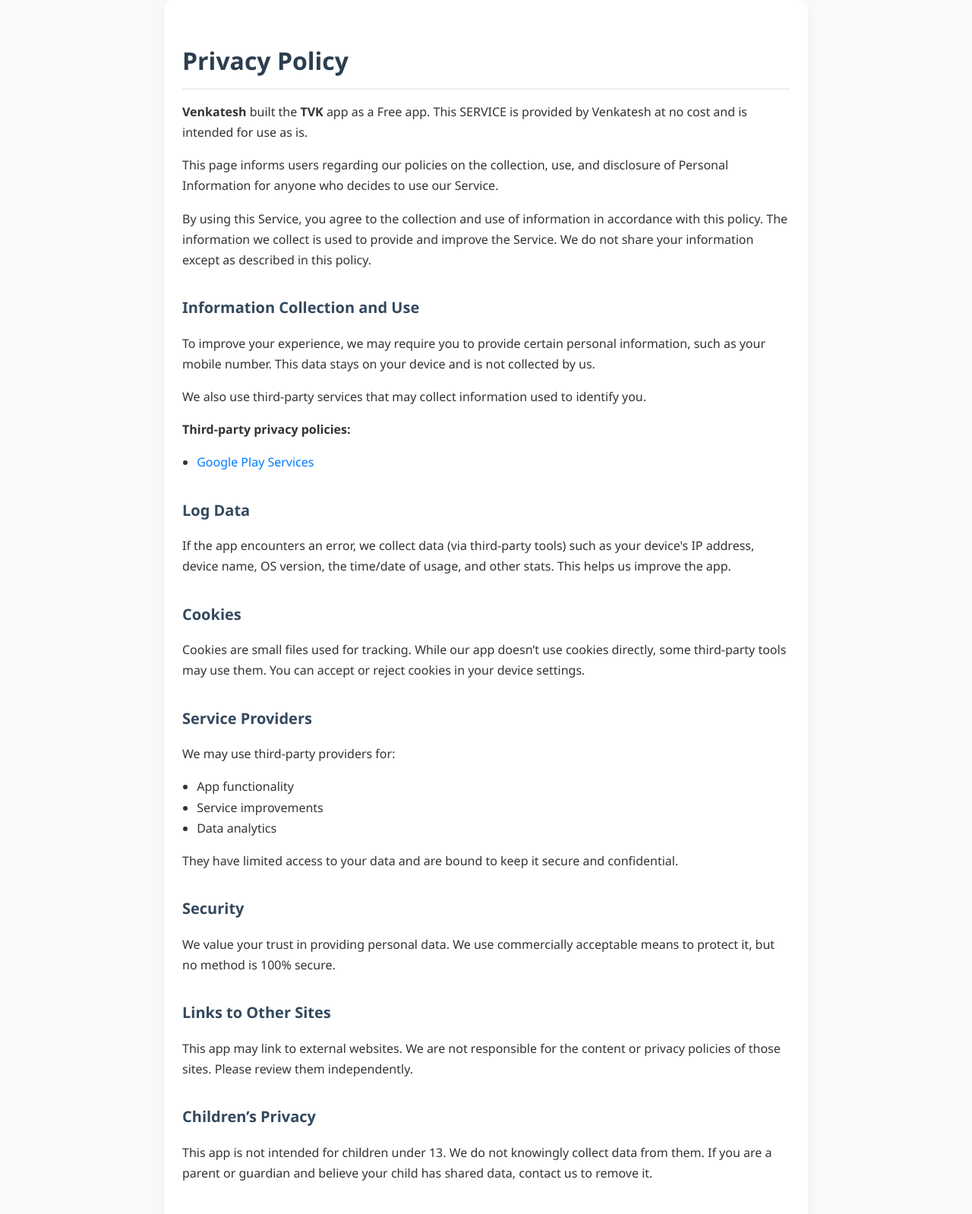
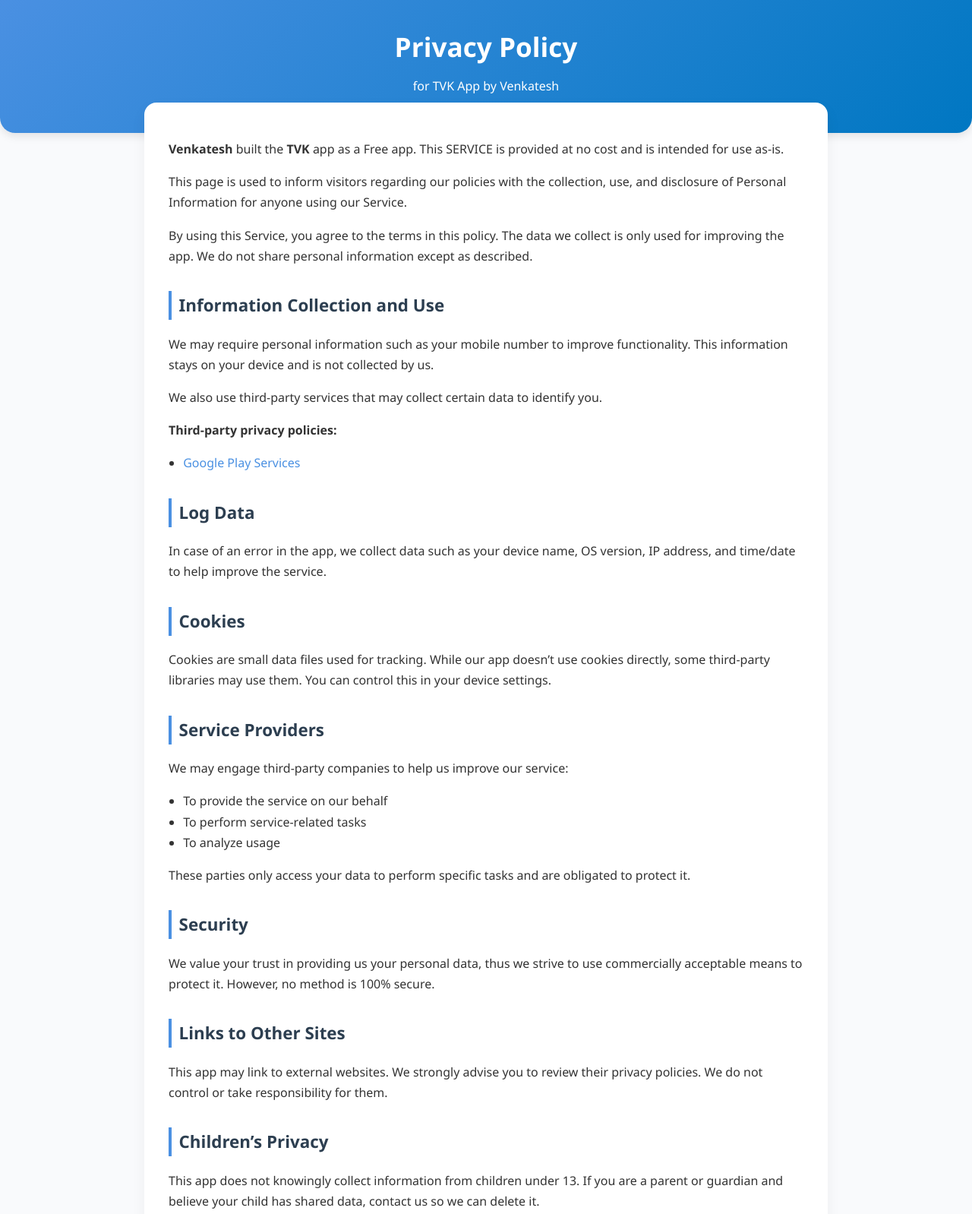
Before and after one commit to venki1410/privacy-policy, a plain HTML site: page index.html in a window 1280 px wide. Shown: the top 1598 px of the page at 76% size. Drawn offline with Linux system fonts and the light colour scheme.

Commit message:
Update index.html

```diff
--- a/index.html
+++ b/index.html
@@ -5,39 +5,57 @@
   <meta name="viewport" content="width=device-width, initial-scale=1.0"/>
   <title>Privacy Policy – TVK App</title>
   <style>
+    :root {
+      --bg: #f9fafc;
+      --card-bg: #ffffff;
+      --text: #333;
+      --primary: #4a90e2;
+      --accent: #2c3e50;
+    }
+
+    * {
+      box-sizing: border-box;
+    }
+
     body {
-      font-family: 'Segoe UI', Tahoma, Geneva, Verdana, sans-serif;
-      background-color: #f8f9fa;
-      color: #333;
-      line-height: 1.7;
       margin: 0;
       padding: 0;
+      font-family: "Segoe UI", Tahoma, Geneva, Verdana, sans-serif;
+      background: var(--bg);
+      color: var(--text);
+      line-height: 1.7;
+    }
+
+    header {
+      background: linear-gradient(135deg, #4a90e2, #0077c2);
+      color: white;
+      padding: 2rem 1.5rem;
+      text-align: center;
+      border-bottom-left-radius: 20px;
+      border-bottom-right-radius: 20px;
+      box-shadow: 0 4px 12px rgba(0, 0, 0, 0.1);
+    }
+
+    header h1 {
+      margin: 0;
+      font-size: 2.2rem;
     }
 
     .container {
-      max-width: 800px;
-      margin: 0 auto;
-      padding: 2rem 1.5rem;
-      background-color: #fff;
-      box-shadow: 0 4px 12px rgba(0, 0, 0, 0.05);
-      border-radius: 12px;
-    }
-
-    h1, h2 {
-      color: #2c3e50;
-    }
-
-    h1 {
-      font-size: 2rem;
-      margin-bottom: 1rem;
-      border-bottom: 2px solid #eee;
-      padding-bottom: 0.5rem;
+      max-width: 900px;
+      margin: -40px auto 2rem auto;
+      padding: 2rem;
+      background-color: var(--card-bg);
+      border-radius: 16px;
+      box-shadow: 0 8px 20px rgba(0, 0, 0, 0.05);
     }
 
     h2 {
       margin-top: 2rem;
-      font-size: 1.25rem;
-      color: #34495e;
+      font-size: 1.4rem;
+      color: var(--accent);
+      border-left: 4px solid var(--primary);
+      padding-left: 0.6rem;
     }
 
     ul {
@@ -45,7 +63,7 @@
     }
 
     a {
-      color: #007bff;
+      color: var(--primary);
       text-decoration: none;
     }
 
@@ -55,40 +73,43 @@
 
     .footer {
       font-size: 0.9rem;
-      color: #666;
-      margin-top: 2rem;
-      border-top: 1px solid #ddd;
-      padding-top: 1rem;
+      text-align: center;
+      padding: 1rem 0;
+      color: #888;
     }
 
     @media (max-width: 600px) {
-      .container {
-        padding: 1.5rem 1rem;
+      header h1 {
+        font-size: 1.6rem;
       }
 
-      h1 {
-        font-size: 1.5rem;
+      .container {
+        margin: -30px 1rem 2rem 1rem;
+        padding: 1.5rem;
       }
 
       h2 {
-        font-size: 1.1rem;
+        font-size: 1.2rem;
       }
     }
   </style>
 </head>
 <body>
+  <header>
+    <h1>Privacy Policy</h1>
+    <p style="margin-top: 0.5rem; font-size: 1rem;">for TVK App by Venkatesh</p>
+  </header>
+
   <div class="container">
-    <h1>Privacy Policy</h1>
-    <p><strong>Venkatesh</strong> built the <strong>TVK</strong> app as a Free app. This SERVICE is provided by Venkatesh at no cost and is intended for use as is.</p>
+    <p><strong>Venkatesh</strong> built the <strong>TVK</strong> app as a Free app. This SERVICE is provided at no cost and is intended for use as-is.</p>
 
-    <p>This page informs users regarding our policies on the collection, use, and disclosure of Personal Information for anyone who decides to use our Service.</p>
+    <p>This page is used to inform visitors regarding our policies with the collection, use, and disclosure of Personal Information for anyone using our Service.</p>
 
-    <p>By using this Service, you agree to the collection and use of information in accordance with this policy. The information we collect is used to provide and improve the Service. We do not share your information except as described in this policy.</p>
+    <p>By using this Service, you agree to the terms in this policy. The data we collect is only used for improving the app. We do not share personal information except as described.</p>
 
     <h2>Information Collection and Use</h2>
-    <p>To improve your experience, we may require you to provide certain personal information, such as your mobile number. This data stays on your device and is not collected by us.</p>
-
-    <p>We also use third-party services that may collect information used to identify you.</p>
+    <p>We may require personal information such as your mobile number to improve functionality. This information stays on your device and is not collected by us.</p>
+    <p>We also use third-party services that may collect certain data to identify you.</p>
 
     <strong>Third-party privacy policies:</strong>
     <ul>
@@ -96,40 +117,39 @@
     </ul>
 
     <h2>Log Data</h2>
-    <p>If the app encounters an error, we collect data (via third-party tools) such as your device's IP address, device name, OS version, the time/date of usage, and other stats. This helps us improve the app.</p>
+    <p>In case of an error in the app, we collect data such as your device name, OS version, IP address, and time/date to help improve the service.</p>
 
     <h2>Cookies</h2>
-    <p>Cookies are small files used for tracking. While our app doesn’t use cookies directly, some third-party tools may use them. You can accept or reject cookies in your device settings.</p>
+    <p>Cookies are small data files used for tracking. While our app doesn’t use cookies directly, some third-party libraries may use them. You can control this in your device settings.</p>
 
     <h2>Service Providers</h2>
-    <p>We may use third-party providers for:</p>
+    <p>We may engage third-party companies to help us improve our service:</p>
     <ul>
-      <li>App functionality</li>
-      <li>Service improvements</li>
-      <li>Data analytics</li>
+      <li>To provide the service on our behalf</li>
+      <li>To perform service-related tasks</li>
+      <li>To analyze usage</li>
     </ul>
-    <p>They have limited access to your data and are bound to keep it secure and confidential.</p>
+    <p>These parties only access your data to perform specific tasks and are obligated to protect it.</p>
 
     <h2>Security</h2>
-    <p>We value your trust in providing personal data. We use commercially acceptable means to protect it, but no method is 100% secure.</p>
+    <p>We value your trust in providing us your personal data, thus we strive to use commercially acceptable means to protect it. However, no method is 100% secure.</p>
 
     <h2>Links to Other Sites</h2>
-    <p>This app may link to external websites. We are not responsible for the content or privacy policies of those sites. Please review them independently.</p>
+    <p>This app may link to external websites. We strongly advise you to review their privacy policies. We do not control or take responsibility for them.</p>
 
     <h2>Children’s Privacy</h2>
-    <p>This app is not intended for children under 13. We do not knowingly collect data from them. If you are a parent or guardian and believe your child has shared data, contact us to remove it.</p>
+    <p>This app does not knowingly collect information from children under 13. If you are a parent or guardian and believe your child has shared data, contact us so we can delete it.</p>
 
     <h2>Changes to This Policy</h2>
-    <p>We may update this Privacy Policy periodically. You are advised to check this page regularly for updates.</p>
-
+    <p>We may update this Privacy Policy from time to time. You are advised to review this page periodically for any changes.</p>
     <p><strong>Effective Date:</strong> May 29, 2025</p>
 
     <h2>Contact Us</h2>
-    <p>If you have any questions about this Privacy Policy, contact us at <a href="mailto:venki14101996@gmail.com">venki14101996@gmail.com</a>.</p>
+    <p>If you have any questions or suggestions about our Privacy Policy, contact us at <a href="mailto:venki14101996@gmail.com">venki14101996@gmail.com</a>.</p>
+  </div>
 
-    <div class="footer">
-      <p>This privacy policy was generated using a public template and modified for the TVK app.</p>
-    </div>
+  <div class="footer">
+    <p>&copy; 2025 TVK App. All rights reserved.</p>
   </div>
 </body>
 </html>
```
